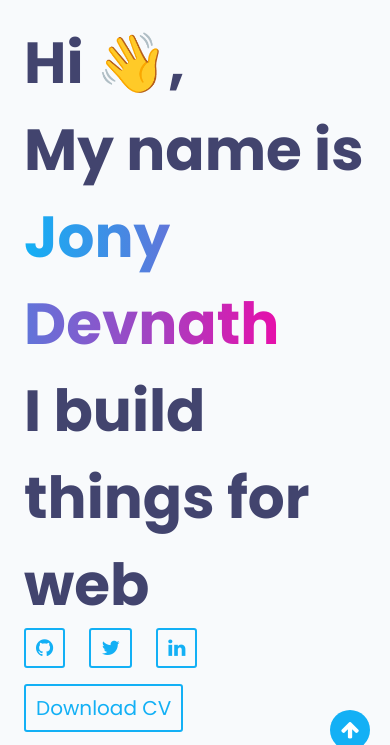
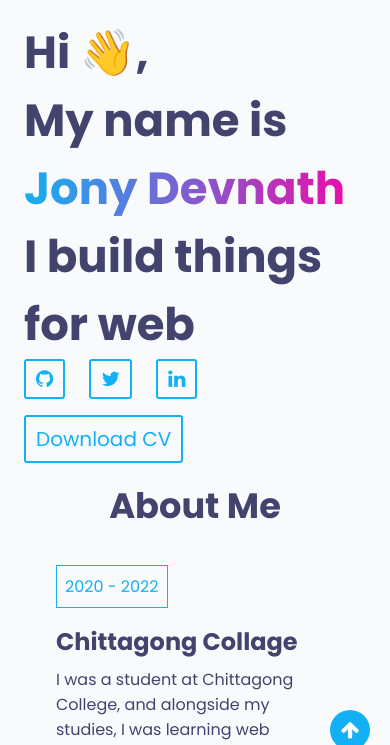
Before and after one commit to jonydevnath1/portfolio, a plain HTML site: page index.html in a window 390 px wide. Shown: the part 74-819 px from the top of the page. Drawn offline with Linux system fonts and the light colour scheme.

Commit message:
Update mediaquery.css

```diff
--- a/mediaquery.css
+++ b/mediaquery.css
@@ -21,7 +21,9 @@
     #hero_section img {
         display: none;
     }
-
+    #hero_section span {
+        font-size: 45px;
+    }
 }
 
 /* about section */
```
